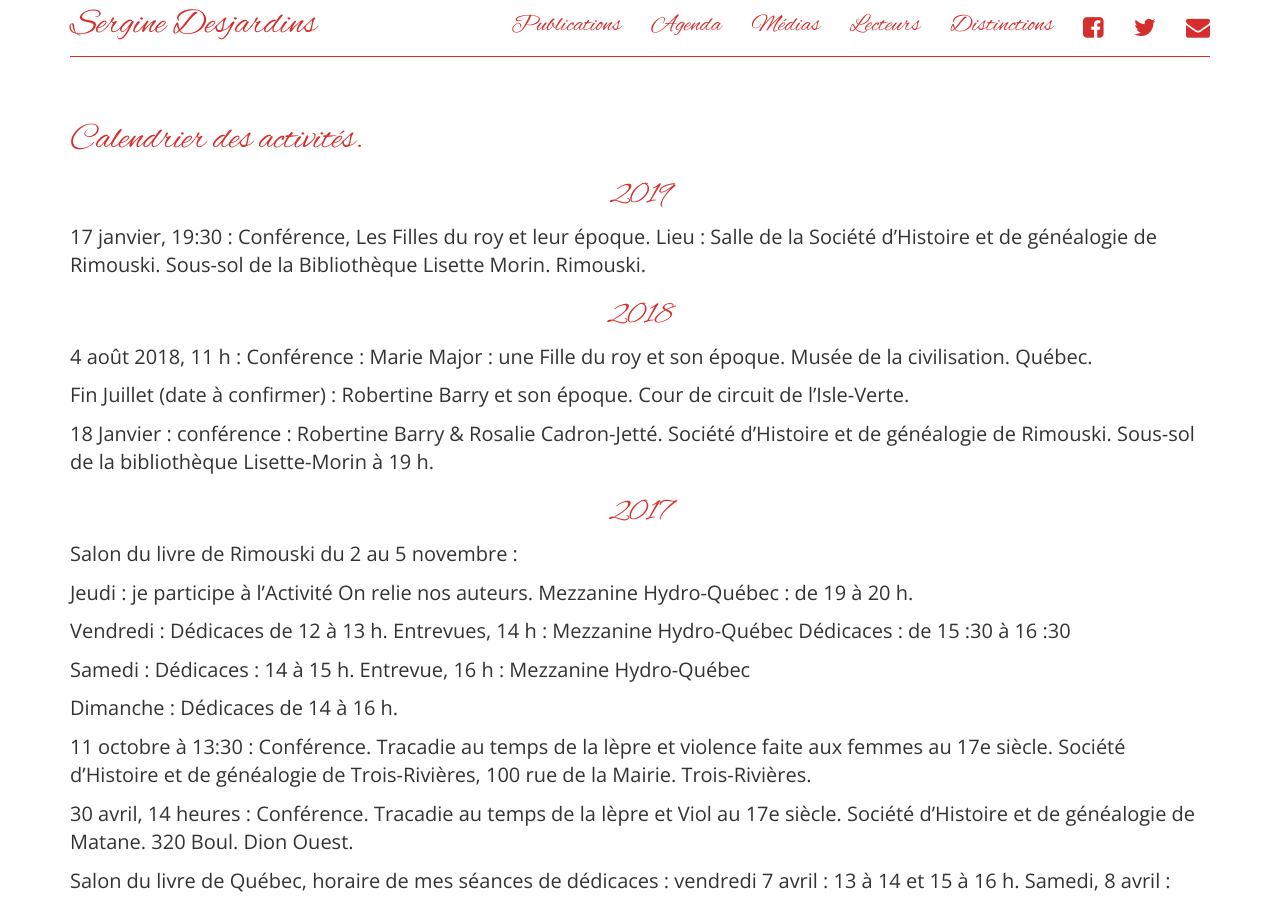
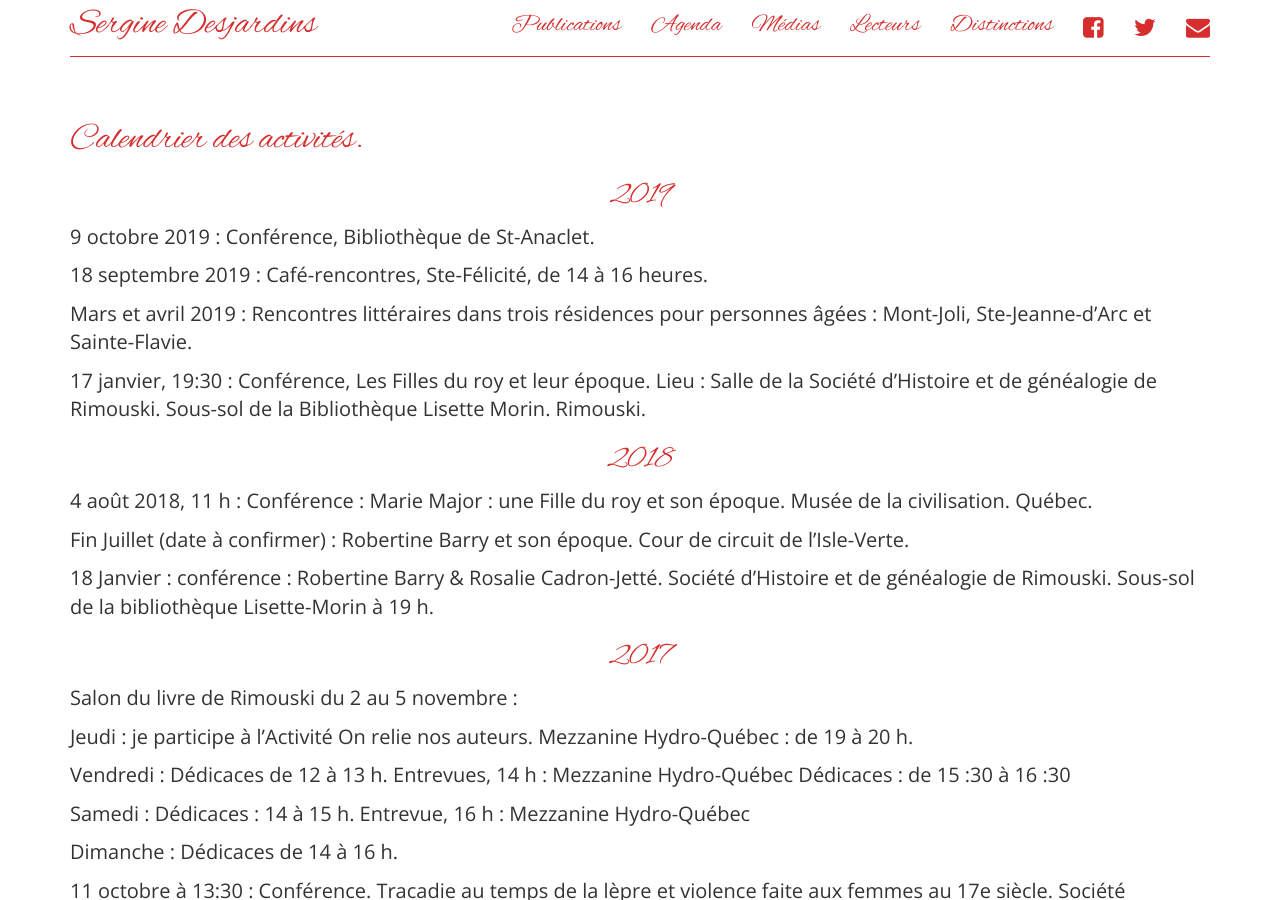
Before and after one commit to serginedesjardins/serginedesjardins.github.io, a Jekyll site: the page built from agenda.md, in a window 1280 px wide and 900 px high. Built offline with Jekyll 4.4.1, drawn with Linux system fonts in a browser that asks for light colours; nearby versions of some CDN libraries.

Commit message:
Ajout 3 activités

```diff
--- a/agenda.md
+++ b/agenda.md
@@ -7,6 +7,12 @@ permalink: /agenda/
 # Calendrier des activités.
 
 ## 2019
+
+9 octobre 2019 : Conférence, Bibliothèque de St-Anaclet.
+
+18 septembre 2019 : Café-rencontres, Ste-Félicité, de 14 à 16 heures.
+
+Mars et avril 2019 : Rencontres littéraires dans trois résidences pour personnes âgées : Mont-Joli, Ste-Jeanne-d’Arc et Sainte-Flavie.
 
 17 janvier, 19:30 : Conférence, Les Filles du roy et leur époque. Lieu : Salle de la Société d'Histoire et de généalogie de Rimouski. Sous-sol de la Bibliothèque Lisette Morin. Rimouski.
 
```
